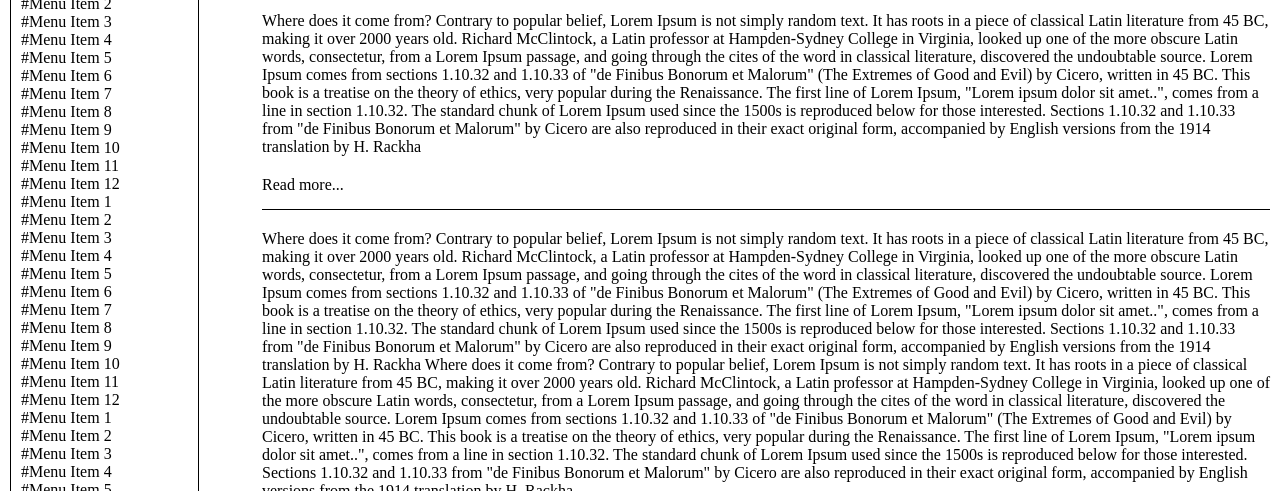
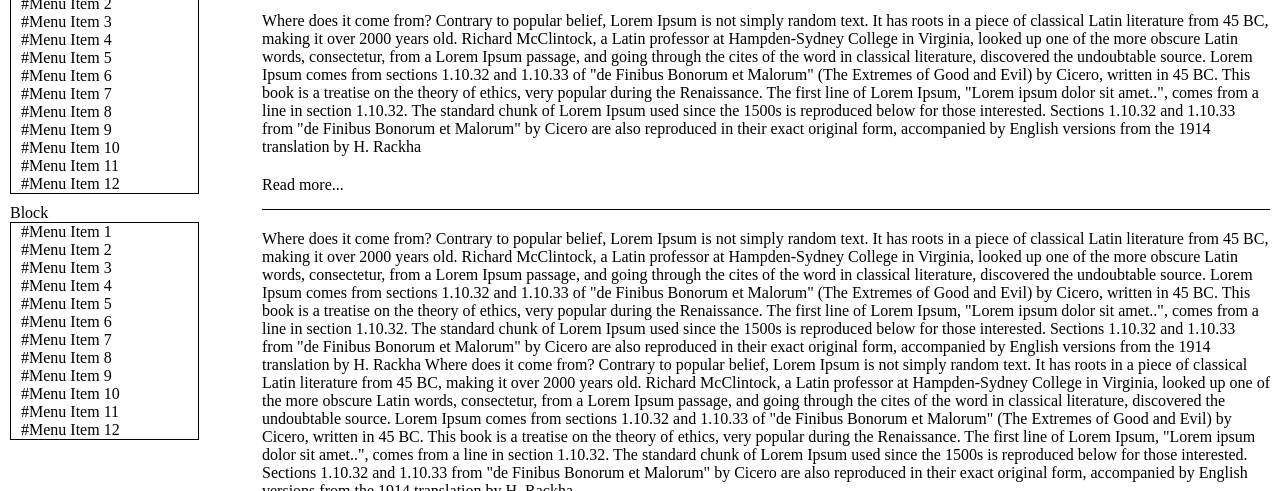
Before and after one commit to amit-gaikwad/html-css-seed-webpack, a website built with webpack: page index.html in a window 1280 px wide. Shown: the part 309-800 px from the top of the page. Built offline with nearby package versions, Linux system fonts and the light colour scheme.

Commit message:
add new css

```diff
--- a/index.html
+++ b/index.html
@@ -1,9 +1,11 @@
 <html>
+
 <head>
     <title>
         Html Css Page
     </title>
 </head>
+
 <body>
     <header>
         <section>
@@ -34,6 +36,7 @@
         </nav>
         <div class="parentContainer">
             <div class="leftContainer">
+                <div class="menuList">
                     <div class="menuTitle">
                         Main Menu
                     </div>
@@ -51,18 +54,16 @@
                             <li><span>#</span><a href="/menu1">Menu Item 10</a></li>
                             <li><span>#</span><a href="/menu1">Menu Item 11</a></li>
                             <li><span>#</span><a href="/menu1">Menu Item 12</a></li>
-                        <li><span>#</span><a href="/menu1">Menu Item 1</a></li>
-                        <li><span>#</span><a href="/menu1">Menu Item 2</a></li>
-                        <li><span>#</span><a href="/menu1">Menu Item 3</a></li>
-                        <li><span>#</span><a href="/menu1">Menu Item 4</a></li>
-                        <li><span>#</span><a href="/menu1">Menu Item 5</a></li>
-                        <li><span>#</span><a href="/menu1">Menu Item 6</a></li>
-                        <li><span>#</span><a href="/menu1">Menu Item 7</a></li>
-                        <li><span>#</span><a href="/menu1">Menu Item 8</a></li>
-                        <li><span>#</span><a href="/menu1">Menu Item 9</a></li>
-                        <li><span>#</span><a href="/menu1">Menu Item 10</a></li>
-                        <li><span>#</span><a href="/menu1">Menu Item 11</a></li>
-                        <li><span>#</span><a href="/menu1">Menu Item 12</a></li>
+                        </ul>
+                    </div>
+
+                </div>
+                <div class="blockList">
+                    <div>
+                        Block
+                    </div>
+                        <div class="menuItems">
+                            <ul>
                                 <li><span>#</span><a href="/menu1">Menu Item 1</a></li>
                                 <li><span>#</span><a href="/menu1">Menu Item 2</a></li>
                                 <li><span>#</span><a href="/menu1">Menu Item 3</a></li>
@@ -78,24 +79,58 @@
                             </ul>
                         </div>
                 </div>
+            </div>
             <div class="rightContainer">
                 <div class="gallerySection">
                     <div class="galleryTitle"> Gallery</div>
                     <div class="galleryContent">
                         Where does it come from?
-                        Contrary to popular belief, Lorem Ipsum is not simply random text. It has roots in a piece of classical Latin literature from 45 BC, making it over 2000 years old. Richard McClintock, a Latin professor at Hampden-Sydney College in Virginia, looked up one of the more obscure Latin words, consectetur, from a Lorem Ipsum passage, and going through the cites of the word in classical literature, discovered the undoubtable source. Lorem Ipsum comes from sections 1.10.32 and 1.10.33 of "de Finibus Bonorum et Malorum" (The Extremes of Good and Evil) by Cicero, written in 45 BC. This book is a treatise on the theory of ethics, very popular during the Renaissance. The first line of Lorem Ipsum, "Lorem ipsum dolor sit amet..", comes from a line in section 1.10.32.
-                        The standard chunk of Lorem Ipsum used since the 1500s is reproduced below for those interested. Sections 1.10.32 and 1.10.33 from "de Finibus Bonorum et Malorum" by Cicero are also reproduced in their exact original form, accompanied by English versions from the 1914 translation by H. Rackha
+                        Contrary to popular belief, Lorem Ipsum is not simply random text. It has roots in a piece of
+                        classical Latin literature from 45 BC, making it over 2000 years old. Richard McClintock, a
+                        Latin professor at Hampden-Sydney College in Virginia, looked up one of the more obscure Latin
+                        words, consectetur, from a Lorem Ipsum passage, and going through the cites of the word in
+                        classical literature, discovered the undoubtable source. Lorem Ipsum comes from sections 1.10.32
+                        and 1.10.33 of "de Finibus Bonorum et Malorum" (The Extremes of Good and Evil) by Cicero,
+                        written in 45 BC. This book is a treatise on the theory of ethics, very popular during the
+                        Renaissance. The first line of Lorem Ipsum, "Lorem ipsum dolor sit amet..", comes from a line in
+                        section 1.10.32.
+                        The standard chunk of Lorem Ipsum used since the 1500s is reproduced below for those interested.
+                        Sections 1.10.32 and 1.10.33 from "de Finibus Bonorum et Malorum" by Cicero are also reproduced
+                        in their exact original form, accompanied by English versions from the 1914 translation by H.
+                        Rackha
                         <div class="readmore">Read more...</div>
                     </div>
                 </div>
                 <div class="otherSection">
                     <div class="otherContent">
                         Where does it come from?
-                        Contrary to popular belief, Lorem Ipsum is not simply random text. It has roots in a piece of classical Latin literature from 45 BC, making it over 2000 years old. Richard McClintock, a Latin professor at Hampden-Sydney College in Virginia, looked up one of the more obscure Latin words, consectetur, from a Lorem Ipsum passage, and going through the cites of the word in classical literature, discovered the undoubtable source. Lorem Ipsum comes from sections 1.10.32 and 1.10.33 of "de Finibus Bonorum et Malorum" (The Extremes of Good and Evil) by Cicero, written in 45 BC. This book is a treatise on the theory of ethics, very popular during the Renaissance. The first line of Lorem Ipsum, "Lorem ipsum dolor sit amet..", comes from a line in section 1.10.32.
-                        The standard chunk of Lorem Ipsum used since the 1500s is reproduced below for those interested. Sections 1.10.32 and 1.10.33 from "de Finibus Bonorum et Malorum" by Cicero are also reproduced in their exact original form, accompanied by English versions from the 1914 translation by H. Rackha
+                        Contrary to popular belief, Lorem Ipsum is not simply random text. It has roots in a piece of
+                        classical Latin literature from 45 BC, making it over 2000 years old. Richard McClintock, a
+                        Latin professor at Hampden-Sydney College in Virginia, looked up one of the more obscure Latin
+                        words, consectetur, from a Lorem Ipsum passage, and going through the cites of the word in
+                        classical literature, discovered the undoubtable source. Lorem Ipsum comes from sections 1.10.32
+                        and 1.10.33 of "de Finibus Bonorum et Malorum" (The Extremes of Good and Evil) by Cicero,
+                        written in 45 BC. This book is a treatise on the theory of ethics, very popular during the
+                        Renaissance. The first line of Lorem Ipsum, "Lorem ipsum dolor sit amet..", comes from a line in
+                        section 1.10.32.
+                        The standard chunk of Lorem Ipsum used since the 1500s is reproduced below for those interested.
+                        Sections 1.10.32 and 1.10.33 from "de Finibus Bonorum et Malorum" by Cicero are also reproduced
+                        in their exact original form, accompanied by English versions from the 1914 translation by H.
+                        Rackha
                         Where does it come from?
-                        Contrary to popular belief, Lorem Ipsum is not simply random text. It has roots in a piece of classical Latin literature from 45 BC, making it over 2000 years old. Richard McClintock, a Latin professor at Hampden-Sydney College in Virginia, looked up one of the more obscure Latin words, consectetur, from a Lorem Ipsum passage, and going through the cites of the word in classical literature, discovered the undoubtable source. Lorem Ipsum comes from sections 1.10.32 and 1.10.33 of "de Finibus Bonorum et Malorum" (The Extremes of Good and Evil) by Cicero, written in 45 BC. This book is a treatise on the theory of ethics, very popular during the Renaissance. The first line of Lorem Ipsum, "Lorem ipsum dolor sit amet..", comes from a line in section 1.10.32.
-                        The standard chunk of Lorem Ipsum used since the 1500s is reproduced below for those interested. Sections 1.10.32 and 1.10.33 from "de Finibus Bonorum et Malorum" by Cicero are also reproduced in their exact original form, accompanied by English versions from the 1914 translation by H. Rackha
+                        Contrary to popular belief, Lorem Ipsum is not simply random text. It has roots in a piece of
+                        classical Latin literature from 45 BC, making it over 2000 years old. Richard McClintock, a
+                        Latin professor at Hampden-Sydney College in Virginia, looked up one of the more obscure Latin
+                        words, consectetur, from a Lorem Ipsum passage, and going through the cites of the word in
+                        classical literature, discovered the undoubtable source. Lorem Ipsum comes from sections 1.10.32
+                        and 1.10.33 of "de Finibus Bonorum et Malorum" (The Extremes of Good and Evil) by Cicero,
+                        written in 45 BC. This book is a treatise on the theory of ethics, very popular during the
+                        Renaissance. The first line of Lorem Ipsum, "Lorem ipsum dolor sit amet..", comes from a line in
+                        section 1.10.32.
+                        The standard chunk of Lorem Ipsum used since the 1500s is reproduced below for those interested.
+                        Sections 1.10.32 and 1.10.33 from "de Finibus Bonorum et Malorum" by Cicero are also reproduced
+                        in their exact original form, accompanied by English versions from the 1914 translation by H.
+                        Rackha
 
                     </div>
                     <div class="listItem">
@@ -119,4 +154,5 @@
     </main>
 </body>
 <script defer src="/bundle.js"></script>
+
 </html>
--- a/src/css/style.css
+++ b/src/css/style.css
@@ -125,3 +125,6 @@ nav.navigationBar{
 .listItem ul li{
   margin-bottom: 7px;
 }
+.blockList{
+  margin: 10px 0 10px 0px;
+}
```
Lines whose indentation alone changed are shown as unchanged.
